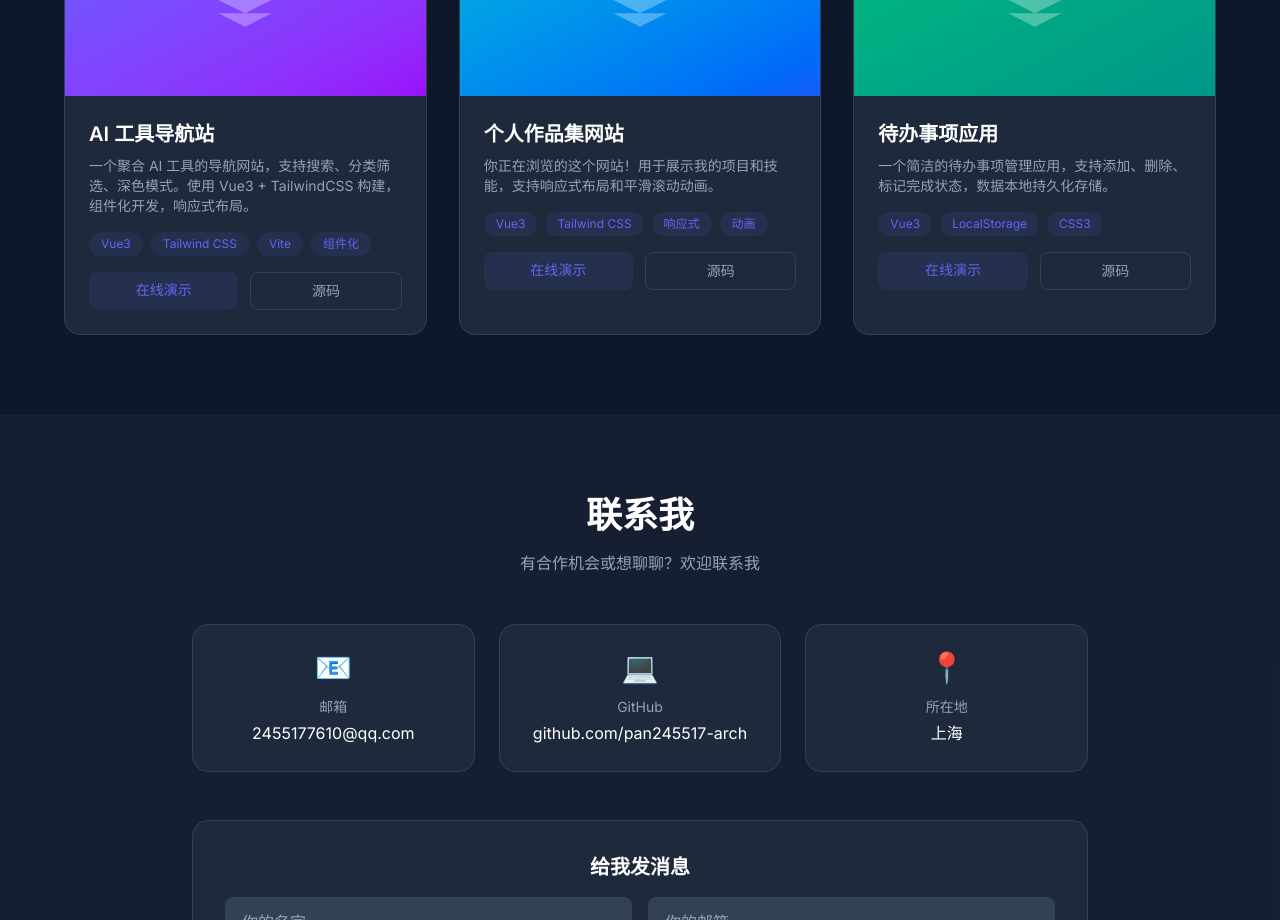
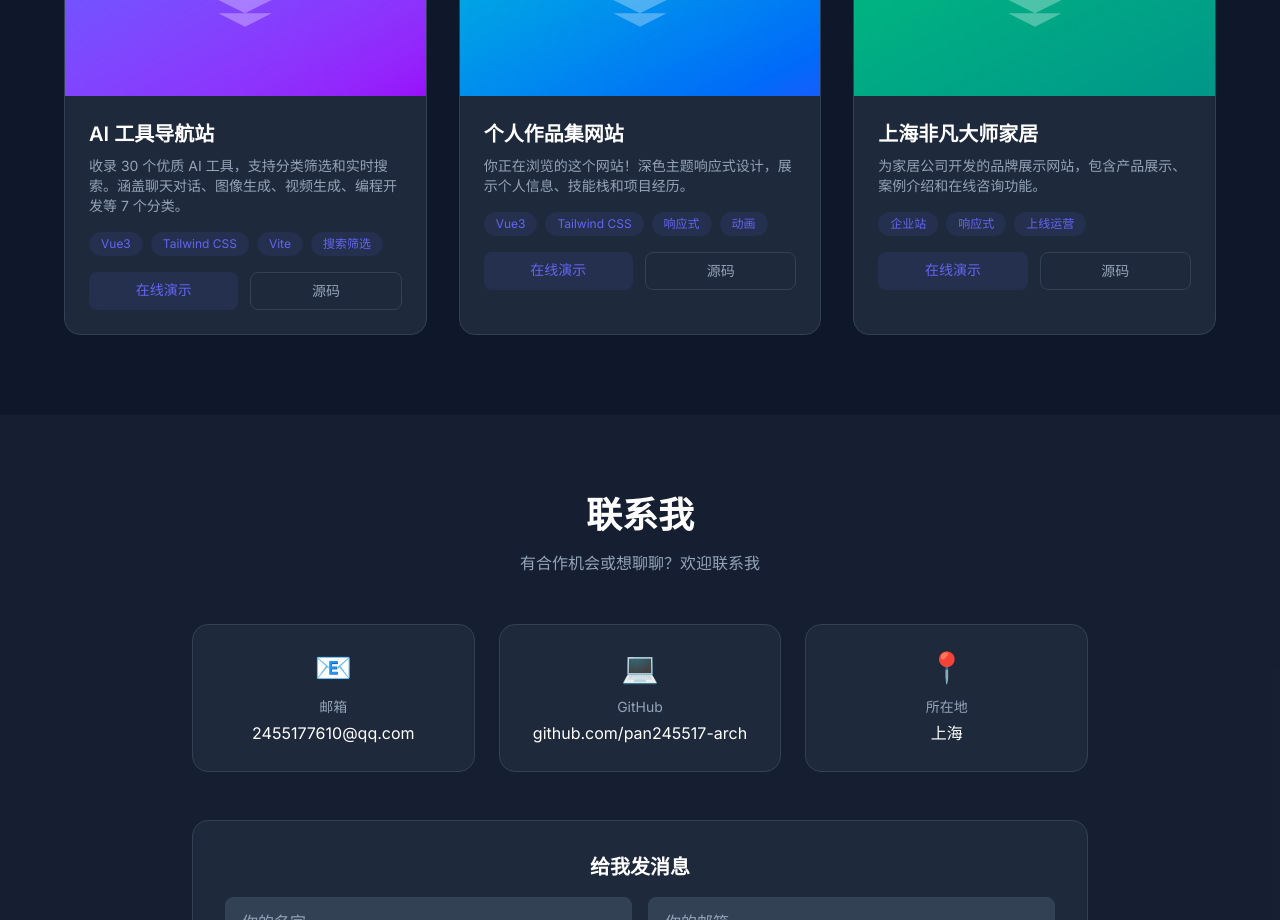
Before and after one commit to WadePan1017/portfolio, a Vue app: page / in a window 1280 px wide. Shown: the part 2380-3300 px from the top of the page. Built offline with nearby package versions, Linux system fonts and the light colour scheme.

Commit message:
feat: 更新项目卡片为真实项目信息

```diff
--- a/src/components/Projects.vue
+++ b/src/components/Projects.vue
@@ -2,26 +2,26 @@
 const projects = [
   {
     title: 'AI 工具导航站',
-    description: '一个聚合 AI 工具的导航网站，支持搜索、分类筛选、深色模式。使用 Vue3 + TailwindCSS 构建，组件化开发，响应式布局。',
-    tags: ['Vue3', 'Tailwind CSS', 'Vite', '组件化'],
-    demo: '#',
-    github: '#',
+    description: '收录 30 个优质 AI 工具，支持分类筛选和实时搜索。涵盖聊天对话、图像生成、视频生成、编程开发等 7 个分类。',
+    tags: ['Vue3', 'Tailwind CSS', 'Vite', '搜索筛选'],
+    demo: 'https://pan245517-arch.github.io/ai-tools-site/',
+    github: 'https://github.com/pan245517-arch/ai-tools-site',
     gradient: 'from-indigo-500 to-purple-600',
   },
   {
     title: '个人作品集网站',
-    description: '你正在浏览的这个网站！用于展示我的项目和技能，支持响应式布局和平滑滚动动画。',
+    description: '你正在浏览的这个网站！深色主题响应式设计，展示个人信息、技能栈和项目经历。',
     tags: ['Vue3', 'Tailwind CSS', '响应式', '动画'],
-    demo: '#',
-    github: '#',
+    demo: 'https://pan245517-arch.github.io/portfolio/',
+    github: 'https://github.com/pan245517-arch/portfolio',
     gradient: 'from-cyan-500 to-blue-600',
   },
   {
-    title: '待办事项应用',
-    description: '一个简洁的待办事项管理应用，支持添加、删除、标记完成状态，数据本地持久化存储。',
-    tags: ['Vue3', 'LocalStorage', 'CSS3'],
-    demo: '#',
-    github: '#',
+    title: '上海非凡大师家居',
+    description: '为家居公司开发的品牌展示网站，包含产品展示、案例介绍和在线咨询功能。',
+    tags: ['企业站', '响应式', '上线运营'],
+    demo: 'http://www.topr8.cn/',
+    github: 'https://github.com/pan245517-arch',
     gradient: 'from-emerald-500 to-teal-600',
   },
 ]
```
